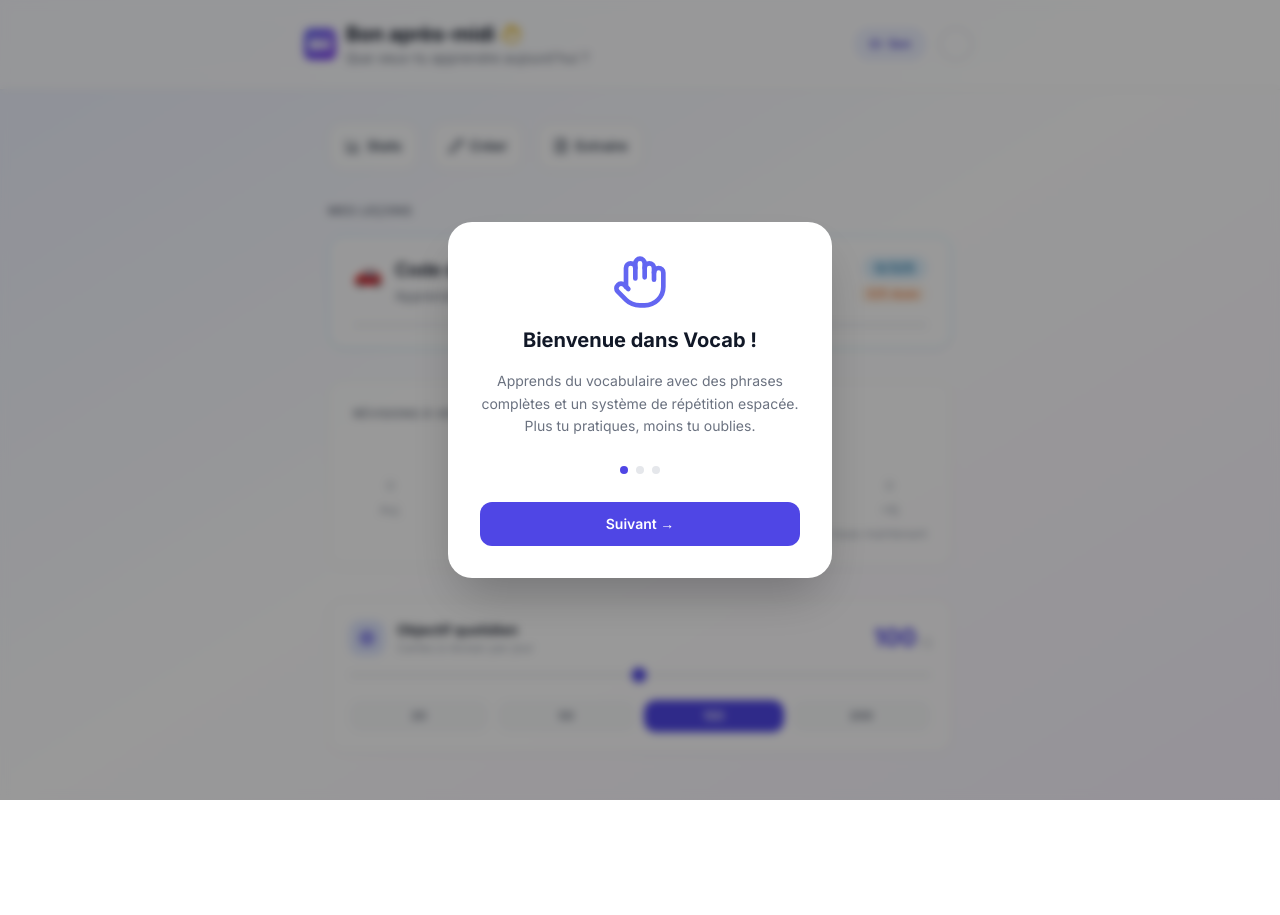
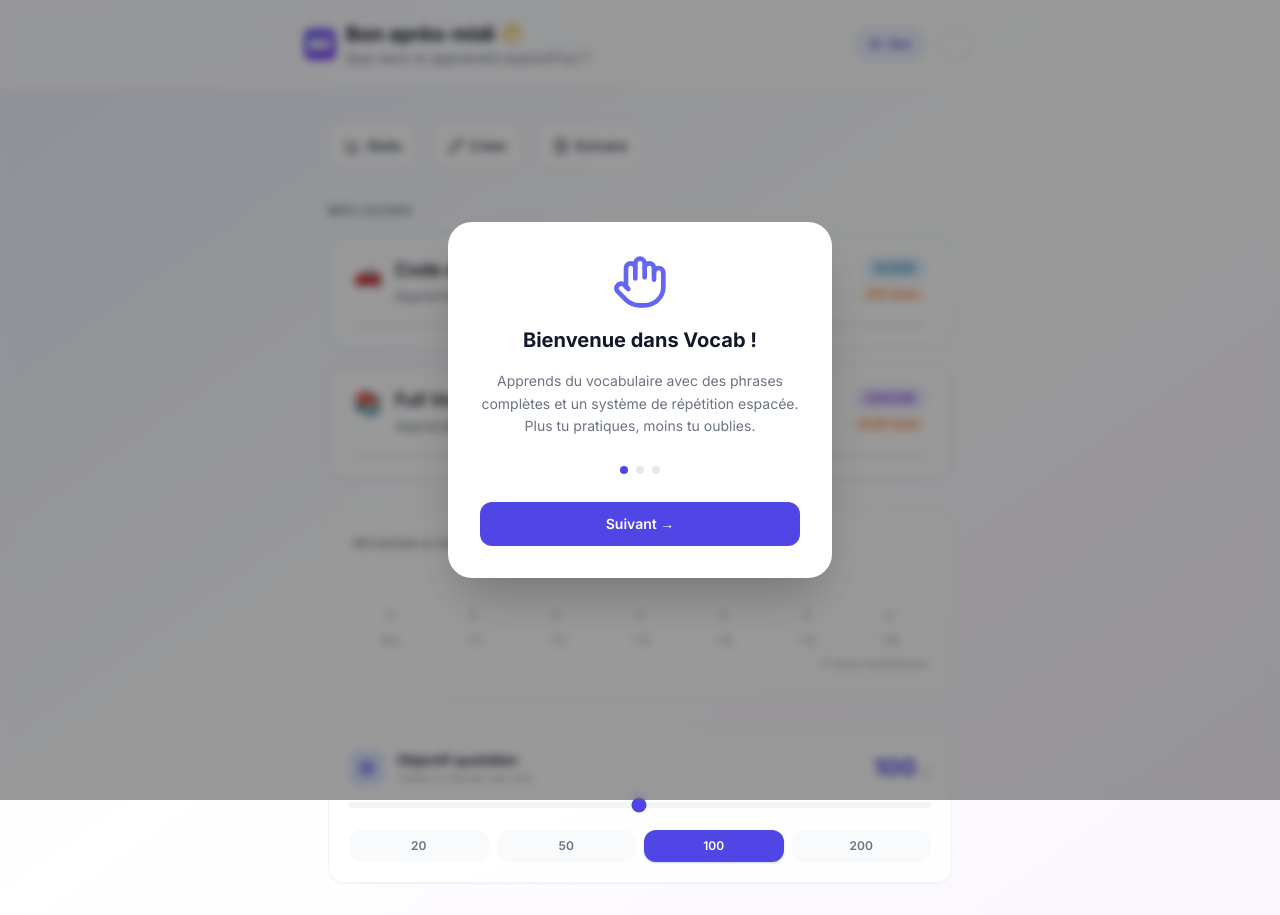
Before and after one commit to evanhays98/voc, a React (Vite) app in the folder apps/learn/: page / in a window 1280 px wide. Before the commit the page ends 800 px from the top, so only its background shows below. Built offline with nearby package versions, Linux system fonts and the light colour scheme.

Commit message:
refactor: lazy-load large lesson modules

```diff
--- a/apps/learn/src/pages/LessonsPage.tsx
+++ b/apps/learn/src/pages/LessonsPage.tsx
@@ -1,5 +1,7 @@
+import { useEffect, useState } from "react";
 import { useNavigate } from "react-router-dom";
-import { ALL_LESSONS } from "../lessons";
+import type { Lesson } from "@vocabulary/utils";
+import { getAllLessons } from "../lessons";
 import { useProgress } from "../store/progressStoreInstance";
 import { useSettings, useSettingsFn } from "../store/settingsStoreInstance";
 import { useCustomLessons } from "../store/customLessonsStoreInstance";
@@ -18,8 +20,13 @@ export function LessonsPage() {
   const settings = useSettings();
   const { setLastLessonSlug } = useSettingsFn();
   const customLessons = useCustomLessons();
+  const [builtInLessons, setBuiltInLessons] = useState<Lesson[]>([]);
 
-  const allLessons = [...ALL_LESSONS, ...customLessons.lessons];
+  useEffect(() => {
+    getAllLessons().then(setBuiltInLessons);
+  }, []);
+
+  const allLessons = [...builtInLessons, ...customLessons.lessons];
   const streak = progress.getStreak();
   const todayKey = new Date().toISOString().slice(0, 10);
   const todayDone = progress.dailyActivity[todayKey]?.total ?? 0;
@@ -39,7 +46,6 @@ export function LessonsPage() {
 
   return (
     <div className="min-h-screen bg-gradient-to-br from-indigo-50 via-white to-purple-50">
-      {/* Header */}
       <header className="bg-white/70 backdrop-blur-md border-b border-white/60 px-4 sm:px-6 py-3 sm:py-5 shadow-sm sticky top-0 z-10">
         <div className="max-w-2xl mx-auto flex items-center justify-between gap-2 sm:gap-3">
           <div className="flex items-center gap-2.5 min-w-0">
@@ -59,8 +65,6 @@ export function LessonsPage() {
       </header>
 
       <main className="max-w-2xl mx-auto px-4 sm:px-6 py-6 sm:py-8 flex flex-col gap-6 sm:gap-8">
-
-        {/* Quick actions */}
         <div className="flex flex-wrap gap-2 sm:gap-3">
           {lastLesson && (
             <button
@@ -91,7 +95,6 @@ export function LessonsPage() {
           </button>
         </div>
 
-        {/* Lesson list */}
         <div className="flex flex-col gap-4">
           <h2 className="text-xs font-semibold text-gray-500 uppercase tracking-wider">
             Mes leçons
@@ -106,12 +109,10 @@ export function LessonsPage() {
           ))}
         </div>
 
-        {/* SRS upcoming graph */}
         <div className="bg-white/80 backdrop-blur-sm rounded-2xl border border-gray-100 shadow-sm p-4 sm:p-6">
           <SrsGraph progressByCard={progress.progressByCard} />
         </div>
 
-        {/* Settings */}
         <DailyGoalSettings />
       </main>
     </div>
```
